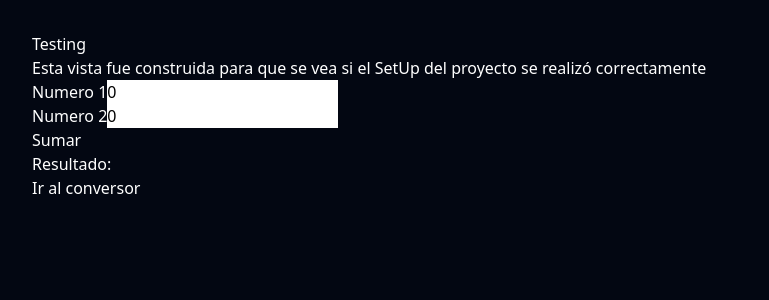
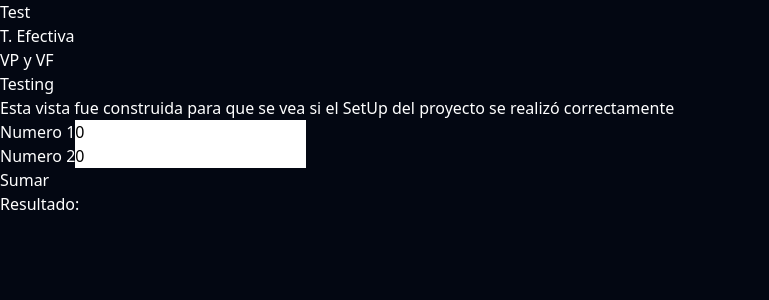
Before and after one commit to huparelaa/calculos-economia, a React (Vite) app in the folder frontend/: page / in a window 1280 px wide. Shown: the top 300 px of the page, without its empty margins (0-769 px from the left). Built offline with nearby package versions, Linux system fonts and the light colour scheme.

Commit message:
💄Header added

```diff
--- a/frontend/src/App.jsx
+++ b/frontend/src/App.jsx
@@ -1,14 +1,20 @@
 import { BrowserRouter, Route, Routes } from "react-router-dom";
 import Welcome from "./pages/Welcome";
-import Conversor from './pages/Conversor'
+import Conversor from "./pages/Conversor";
+import Header from "./components/Header";
+import Valor from "./pages/Valor";
 
 function App() {
   return (
     <BrowserRouter>
-      <Routes>
-        <Route path="/" element={<Welcome />} />
-        <Route path="/conversor" element={<Conversor/>}/>
-      </Routes>
+      <div className="max-w-4xl m-auto p-5">
+        <Header />
+        <Routes>
+          <Route path="/" element={<Welcome />} />
+          <Route path="/conversor" element={<Conversor />} />
+          <Route path="/valor" element={<Valor/>}></Route>
+        </Routes>
+      </div>
     </BrowserRouter>
   );
 }
--- /dev/null
+++ b/frontend/src/components/Header.jsx
@@ -0,0 +1,22 @@
+import React from "react";
+import { Link } from "react-router-dom";
+
+function Header() {
+  return (
+    <div className="text-yellow-400 text-2xl bg-fuchsia-950 ">
+      <ul className="flex flex-row justify-around">
+        <li className="list-none hover:text-yellow-600">
+          <Link to="/">Test</Link>
+        </li>
+        <li className="list-none hover:text-yellow-600">
+          <Link to="/conversor">T. Efectiva</Link>
+        </li>
+        <li className="list-none hover:text-yellow-600">
+          <Link to="/valor">VP y VF</Link>
+        </li>
+      </ul>
+    </div>
+  );
+}
+
+export default Header;
--- a/frontend/src/index.css
+++ b/frontend/src/index.css
@@ -5,7 +5,6 @@
 :root{
     background-color: #030712;
     color: white;
-    padding: 2rem;
 }
 input{
     color:#000;
--- a/frontend/src/pages/Conversor.jsx
+++ b/frontend/src/pages/Conversor.jsx
@@ -40,7 +40,7 @@ function Conversor() {
         onChange={(event) => setValor(event.target.value)}
         className="bg-slate-700 p-2 my-2 text-white"
       />
-      <div className="flex items-center">
+      <div className="flex flex-row">
         <ListaDespegable
           opciones={opciones}
           selectedOption={selectedOption}
--- /dev/null
+++ b/frontend/src/pages/Valor.jsx
@@ -0,0 +1,11 @@
+import React from 'react'
+
+function Valor() {
+  return (
+    <div>
+      Valor presente y futuro en progreso
+    </div>
+  )
+}
+
+export default Valor
--- a/frontend/src/pages/Welcome.jsx
+++ b/frontend/src/pages/Welcome.jsx
@@ -38,7 +38,7 @@ function Welcome() {
         />
       </div>
 
-      <button onClick={sumar} className="bg-green-500 rounded-full p-3">
+      <button onClick={sumar} className="bg-green-700 rounded-full p-3">
         Sumar
       </button>
       <h1 className="text-3xl">
@@ -47,11 +47,7 @@ function Welcome() {
           {resultado}
         </span>
       </h1>
-      <Link to="/conversor">
-        <button className="bg-purple-950 p-3 rounded-xl hover:bg-purple-800">
-          Ir al conversor
-        </button>
-      </Link>
+
     </>
   );
 }
```
